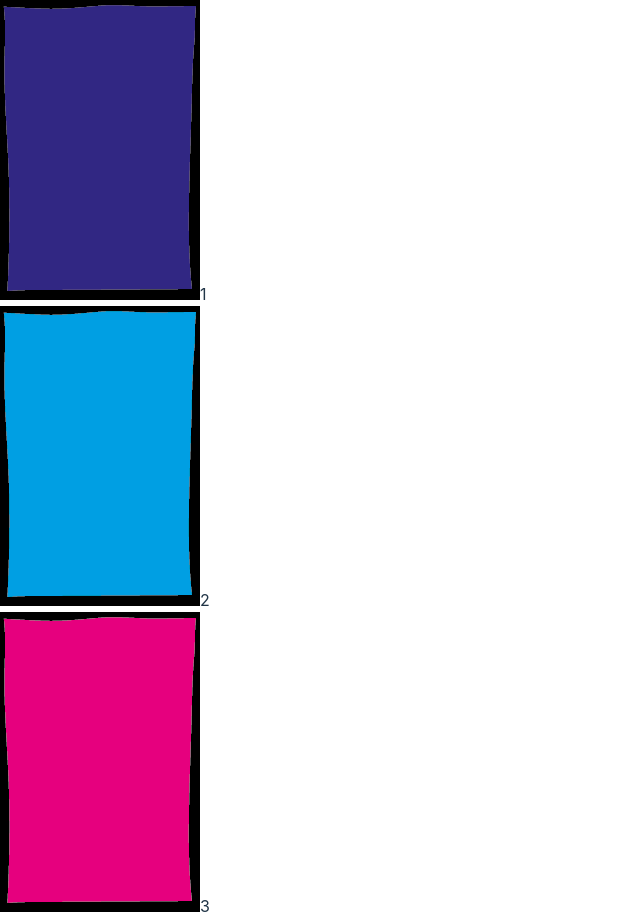
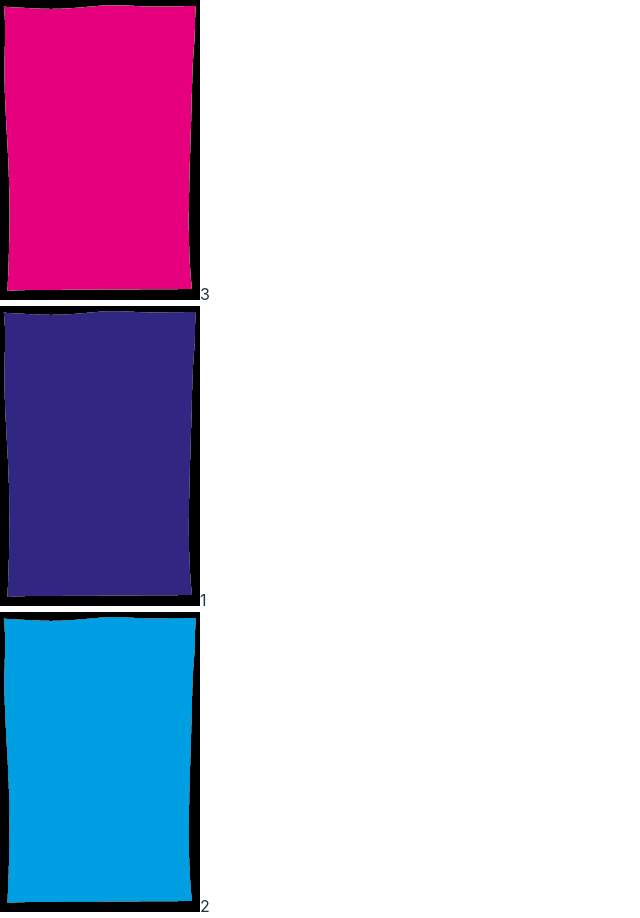
Before and after one commit to Areslapin/Rutilant, a React (Vite) app: page / in a window 1280 px wide. Shown: the whole page, without its empty margins (0-640 px from the left). Built offline with nearby package versions, Linux system fonts and the light colour scheme.

Commit message:
merci JP d'avoir palier à ma foncd

```diff
--- a/src/App.jsx
+++ b/src/App.jsx
@@ -45,33 +45,3 @@ const App = () => {
 export default App;
 
 // Define arrays for "Back" and "Value" values
-
-const backValues = [1, 2, 3];
-const valueValues = [1, 2, 3];
-
-// Shuffle the arrays (Fisher-Yates shuffle)
-function shuffleArray(array) {
-  for (let i = array.length - 1; i > 0; i--) {
-    const j = Math.floor(Math.random() * (i + 1));
-    [array[i], array[j]] = [array[j], array[i]];
-  }
-}
-
-shuffleArray(backValues);
-shuffleArray(valueValues);
-
-// Create and assign values to three cards
-const cards = [];
-
-for (let i = 0; i < 3; i++) {
-  const card = {
-    back: backValues.pop(),
-    value: valueValues.pop(),
-  };
-  cards.push(card);
-}
-
-// Print the card values
-cards.forEach((card, index) => {
-  console.log(`Card ${index + 1}: Back - ${card.back}, Value - ${card.value}`);
-});
```
